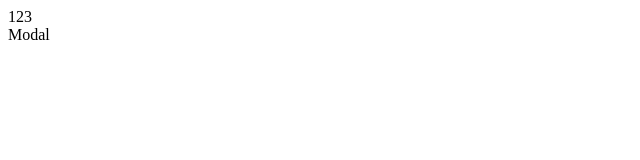
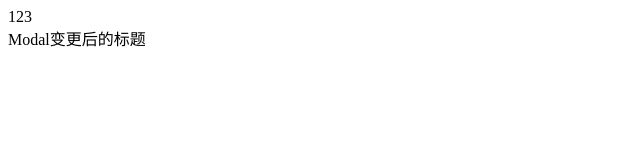
Before and after one commit to havebear/laboratory, a website: page vue/vue2/mount/index.html in a window 1280 px wide. Shown: the whole page, without its empty margins (0-640 px from the left). Drawn offline with nearby package versions, Linux system fonts and the light colour scheme.

Commit message:
chore: update vue mount demo

```diff
--- a/vue/vue2/mount/index.html
+++ b/vue/vue2/mount/index.html
@@ -21,8 +21,16 @@
     })
 
     const Modal = new Vue({
-      template: `<div>Modal</div>`,
+      data () {
+        return {
+          title: '标题'
+        }
+      },
+      template: `<div>Modal{{ title }}</div>`,
       mounted () {
+        setTimeout(() => {
+          this.title = '变更后的标题'
+        }, 2000)
         // console.log(this.$parent)
       }
     })
```
